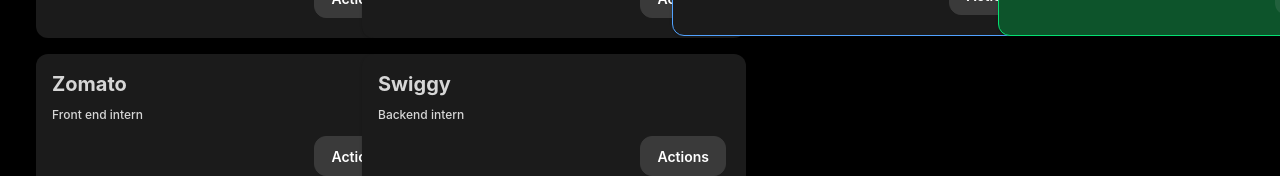
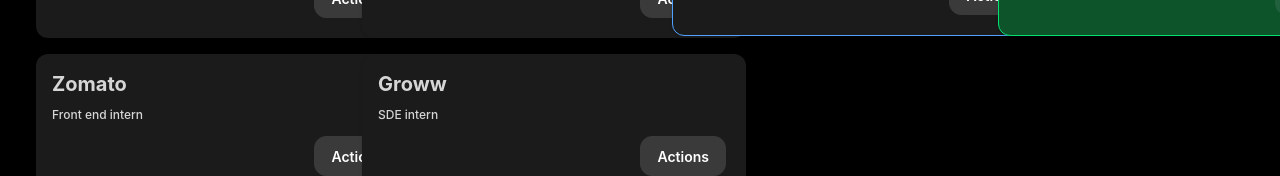
Before and after one commit to AkhilYeddu/jobTrackr-web, a React (Vite) app: page / in a window 1280 px wide. Shown: the part 260-436 px from the top of the page. Built offline with nearby package versions, Linux system fonts and the light colour scheme.

Commit message:
style: changing text

```diff
--- a/src/components/DashBoard.jsx
+++ b/src/components/DashBoard.jsx
@@ -78,8 +78,8 @@
 
         <div className="card w-96 bg-base-300 card-sm shadow-sm rounded-xl transition-all duration-300 hover:-translate-y-2 m-4">
         <div className="card-body">
-            <h2 className="card-title font-bold text-xl">Swiggy</h2>
-            <p className="font-medium">Backend intern</p>
+            <h2 className="card-title font-bold text-xl">Groww</h2>
+            <p className="font-medium">SDE intern</p>
             <div className="justify-end card-actions">
                     <details className="dropdown ">
                         <summary className="btn m-1 btn-primary border rounded-xl cursor-pointer  hover:bg-white hover:text-black">Actions</summary>
```
